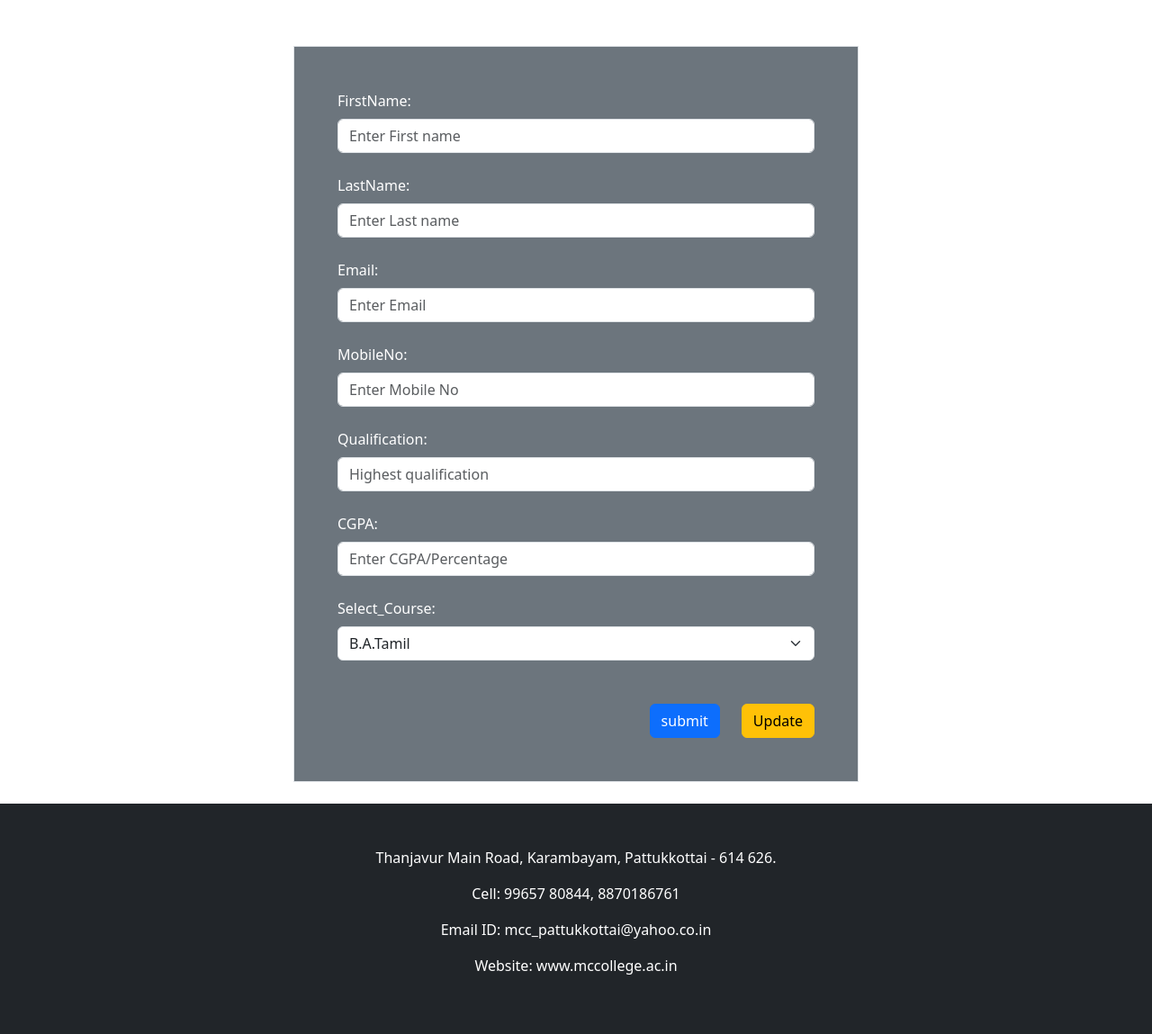
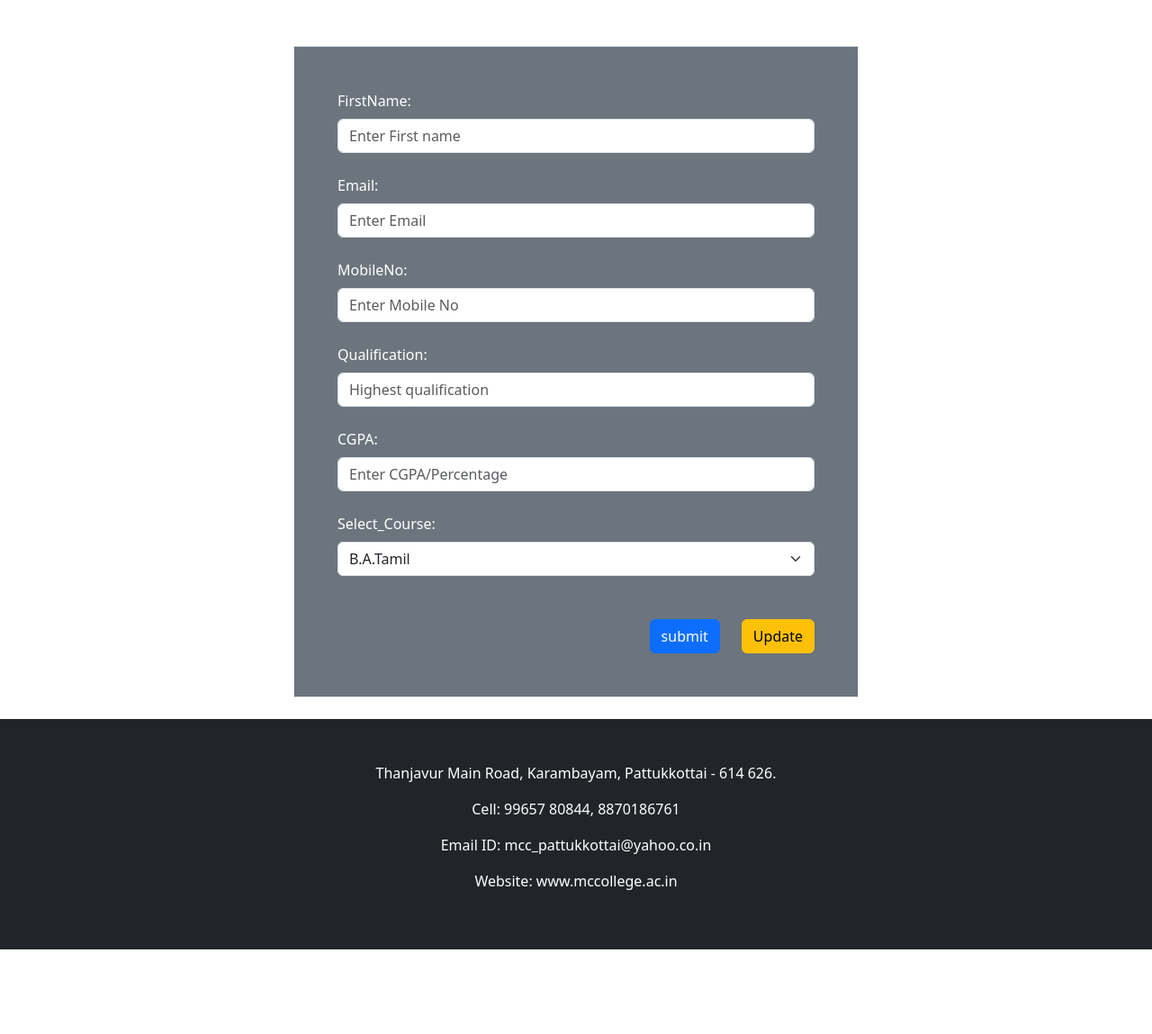
Before and after one commit to pragathi-chithiravel/College_website, a PHP site: page /Register-form.php in a window 1280 px wide. Shown: the part 194-1343 px from the top of the page at 90% size. After the commit the page ends 1249 px from the top, so only its background shows below. Run offline with PHP 8.4, Linux system fonts and the light colour scheme; some libraries are stand-ins or nearby versions.

Commit message:
Update Register-form.php

```diff
--- a/Register-form.php
+++ b/Register-form.php
@@ -58,13 +58,6 @@ if(isset($_GET['id'])){
                     placeholder="Enter First name" value="<?php echo $row['Name'] ?? ''; ?>"/>
 
                     <span id="fnameError" style="color: red;"></span><br/>
-
-                    <label for="lname" class="form-label">LastName:</label>
-
-                    <input class="form-control" id="lname" name="lname" type="text"
-                     placeholder="Enter Last name"/>
-
-                    <span id="lnameError" style="color: red;"></span><br/>
 
                     <label for="mailid" class="form-label">Email:</label>
 
```
